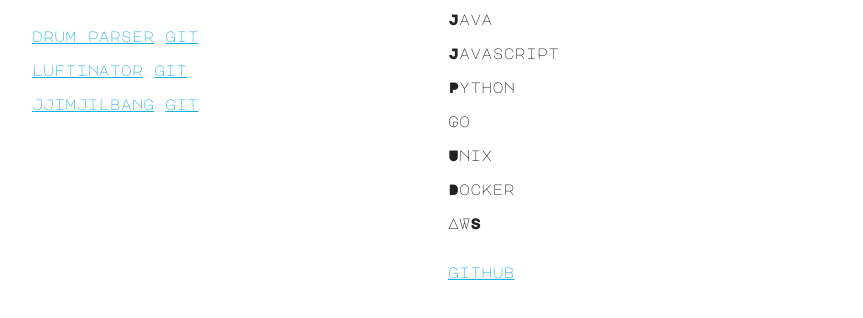
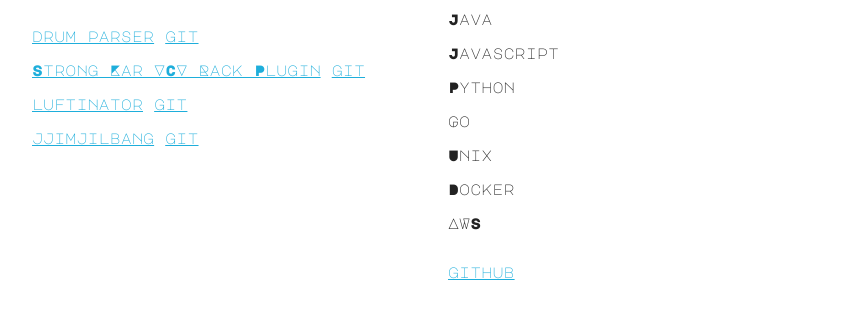
Before and after one commit to mrletourneau/alexanderletourneau.com, a website: page html/code.html in a window 1280 px wide. Shown: the part 116-434 px from the top of the page, without its empty margins (208-1071 px from the left). Drawn offline with Linux system fonts and the light colour scheme.

Commit message:
Added strong kar link

```diff
--- a/html/code.html
+++ b/html/code.html
@@ -56,6 +56,10 @@
             <a href="https://github.com/mrletourneau/parseseq">git</a>
           </li>
           <li>
+            <a href="https://github.com/mrletourneau/strong_kar">Strong Kar VCV Rack Plugin</a>
+            <a href="https://github.com/mrletourneau/strong_kar">git</a>
+          </li>
+          <li>
             <a href="luft">luftinator</a>
             <a href="https://github.com/mrletourneau/web/tree/master/html/luft">git</a>
           </li>
```
